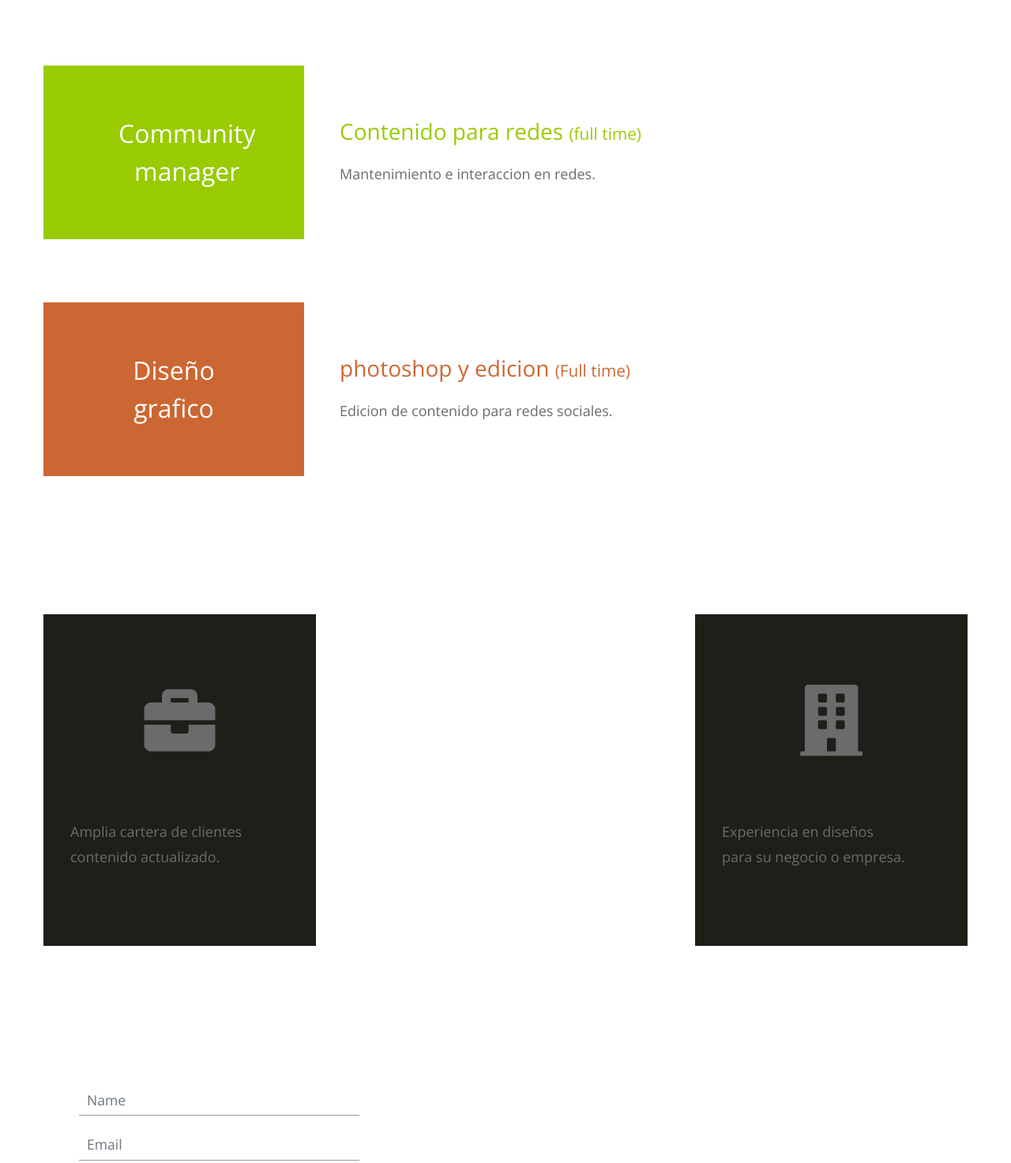
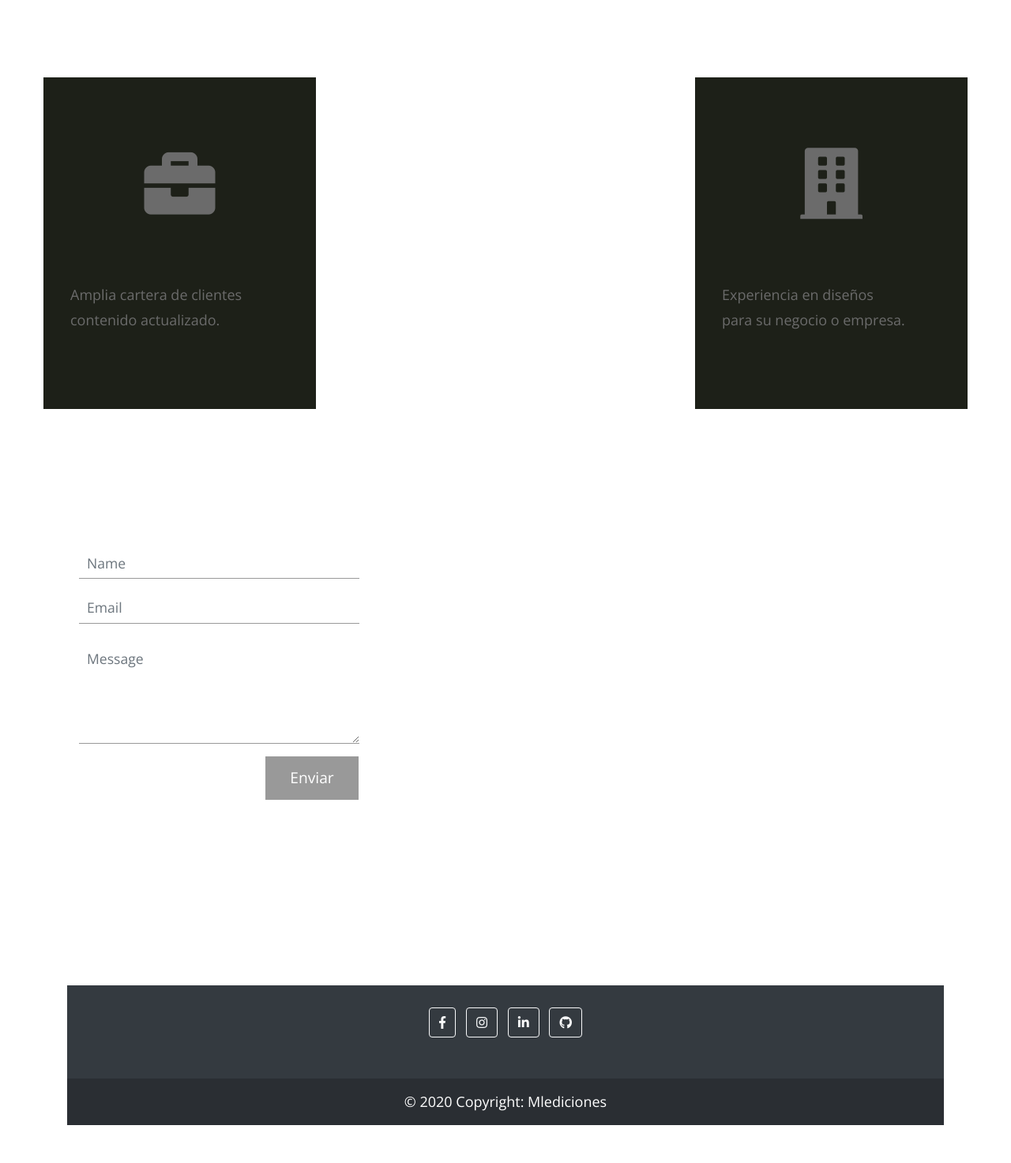
Before and after one commit to mati-lirosi/Perfil, a plain HTML site: page index.html in a window 1280 px wide. Shown: the part 1097-2570 px from the top of the page at 79% size. Drawn offline with nearby package versions, Linux system fonts and the light colour scheme.

Commit message:
se agrego footer con redes

```diff
--- a/index.html
+++ b/index.html
@@ -1,5 +1,6 @@
 <!DOCTYPE html>
 <html lang="en">
+
 <head>
   <meta charset="UTF-8" />
   <meta name="viewport" content="width=device-width, initial-scale=1.0" />
@@ -15,6 +16,7 @@ Mini Profile Template
 https://templatemo.com/tm-530-mini-profile
 -->
 </head>
+
 <body>
   <!-- Welcome Section -->
   <section id="tmWelcome" class="parallax-window" data-parallax="scroll" data-image-src="img/mini-profile-bg-01.jpg">
@@ -40,7 +42,7 @@ https://templatemo.com/tm-530-mini-profile
           <!-- White transparent bg -->
           <div class="col-md-7 tm-welcome-left-col">
             <div class="tm-welcome-left">
-                <h2 class="tm-welcome-title"Bienvenidos a mi perfil profesional</h2>
+              <h2 class="tm-welcome-title" Bienvenidos a mi perfil profesional</h2>
                 <p class="pb-0"> Desarrollador web frontend <br>
                   || HTML5 || CSS || BOOTSTRAP || SEO || SASS || GIT ||
                   GITHUB || JAVASCRIPT || REACT || NODE.JS ||
@@ -52,45 +54,6 @@ https://templatemo.com/tm-530-mini-profile
       </div>
     </div>
   </section>
-    <!-- End Welcome section -->
-
-    <!-- Portfolio section -->
-    <section id="tmPortfolio">
-      <div class="container-fluid">
-        <div class="row">
-          <div class="col-12">
-            <div class="tm-portfolio-item">
-              <div class="tm-portfolio-name text-white tm-bg-green">
-                Community manager
-              </div>
-              <div class="tm-portfolio-description">
-                <h3 class="tm-text-green">
-                  Contenido para redes
-                  <span class="tm-title-small">(full time)</span>
-                </h3>
-                <p class="mb-0">
-                  Mantenimiento e interaccion en redes.
-                </p>
-              </div>
-            </div>
-
-            <div class="tm-portfolio-item">
-              <div class="tm-portfolio-name text-white tm-bg-orange">
-                Diseño grafico
-              </div>
-              <div class="tm-portfolio-description">
-                <h3 class="tm-text-orange">
-                  photoshop y edicion
-                  <span class="tm-title-small">(Full time)</span>
-                </h3>
-                <p class="mb-0">
-                  Edicion de contenido para redes sociales.
-                </p>
-              </div>
-            </div>
-       </div>
-    </section>
-    <!-- End portfolio section -->
 
   <!-- Contact section -->
   <div id="tmContact" class="parallax-window" data-parallax="scroll" data-image-src="img/mini-profile-bg-02.jpg">
@@ -116,61 +79,27 @@ https://templatemo.com/tm-530-mini-profile
 
       <div class="row">
         <div class="col-12">
-            <form
-              action="index.html"
-              method="POST"
-              id="tmContactForm"
-              class="tm-bg-white-transparent"
-            >
+          <form action="index.html" method="POST" id="tmContactForm" class="tm-bg-white-transparent">
             <div class="form-group">
-                <input
-                  type="text"
-                  id="contact_name"
-                  name="contact_name"
-                  class="form-control rounded-0 border-top-0 border-right-0 border-left-0"
-                  placeholder="Name"
-                  required
-                />
+              <input type="text" id="contact_name" name="contact_name"
+                class="form-control rounded-0 border-top-0 border-right-0 border-left-0" placeholder="Name" required />
             </div>
             <div class="form-group">
-                <input
-                  type="email"
-                  id="contact_email"
-                  name="contact_email"
-                  class="form-control rounded-0 border-top-0 border-right-0 border-left-0"
-                  placeholder="Email"
-                  required
-                />
+              <input type="email" id="contact_email" name="contact_email"
+                class="form-control rounded-0 border-top-0 border-right-0 border-left-0" placeholder="Email" required />
             </div>
             <div class="form-group">
-                <textarea
-                  rows="4"
-                  id="contact_message"
-                  name="contact_message"
-                  class="form-control rounded-0 border-top-0 border-right-0 border-left-0"
-                  placeholder="Message"
-                  required
-                ></textarea>
+              <textarea rows="4" id="contact_message" name="contact_message"
+                class="form-control rounded-0 border-top-0 border-right-0 border-left-0" placeholder="Message"
+                required></textarea>
             </div>
             <div class="text-center">
-                <button
-                  type="submit"
-                  class="btn tm-btn-submit rounded-0 text-white"
-                >
+              <button type="submit" class="btn tm-btn-submit rounded-0 text-white">
                 Enviar
               </button>
             </div>
           </form>
         </div>
-        </div>
-        <!-- row -->
-        <div class="row">
-          <footer class="col-12">
-            <p class="text-center tm-copyright-text">
-            Copyright 2023 todos los derechos reservados Ml ediciones
-
-            </p>
-          </footer>
       </div>
     </div>
     <!-- container -->
@@ -201,15 +130,60 @@ https://templatemo.com/tm-530-mini-profile
       });
     }
 
-      $(function() {
+    $(function () {
       setBrandMarginTop();
       detectMsBrowser();
 
       // Handle window resize event
-        $(window).resize(function() {
+      $(window).resize(function () {
         setBrandMarginTop();
       });
     });
   </script>
+ <!-- footer-->
+<!-- Remove the container if you want to extend the Footer to full width. -->
+<div class="container my-5">
+
+  <footer class="bg-dark text-center text-white">
+  <!-- Grid container -->
+  <div class="container p-4 pb-0">
+    <!-- Section: Social media -->
+    <section class="mb-4">
+      <!-- Facebook -->
+      <a class="btn btn-outline-light btn-floating m-1" href="https://www.facebook.com/gringoexpress"target="_blank role="button"
+        ><i class="fab fa-facebook-f"></i
+      ></a>
+
+      <!-- Instagram -->
+      <a class="btn btn-outline-light btn-floating m-1" href="https://www.instagram.com/ml3diciones/" target="_blank role="button"
+        ><i class="fab fa-instagram"></i
+      ></a>
+
+      <!-- Linkedin -->
+      <a class="btn btn-outline-light btn-floating m-1" href="https://www.linkedin.com/in/matias-lirosi/"target="_blank role="button"
+        ><i class="fab fa-linkedin-in"></i
+      ></a>
+
+      <!-- Github -->
+      <a class="btn btn-outline-light btn-floating m-1" href="https://github.com/mati-lirosi"target="_blank role="button"
+        ><i class="fab fa-github"></i
+      ></a>
+    </section>
+    <!-- Section: Social media -->
+  </div>
+  <!-- Grid container -->
+
+  <!-- Copyright -->
+  <div class="text-center p-3" style="background-color: rgba(0, 0, 0, 0.2);">
+    © 2020 Copyright:
+    <a class="text-white" href="https://mdbootstrap.com/">Mlediciones</a>
+  </div>
+  <!-- Copyright -->
+</footer>
+
+</div>
+<!-- End of .container -->
+
 </body>
+
 </html>
```
Also changed, not shown: css/templatemo-style.css (+7 -13 lines). Lines whose indentation alone changed are shown as unchanged.
